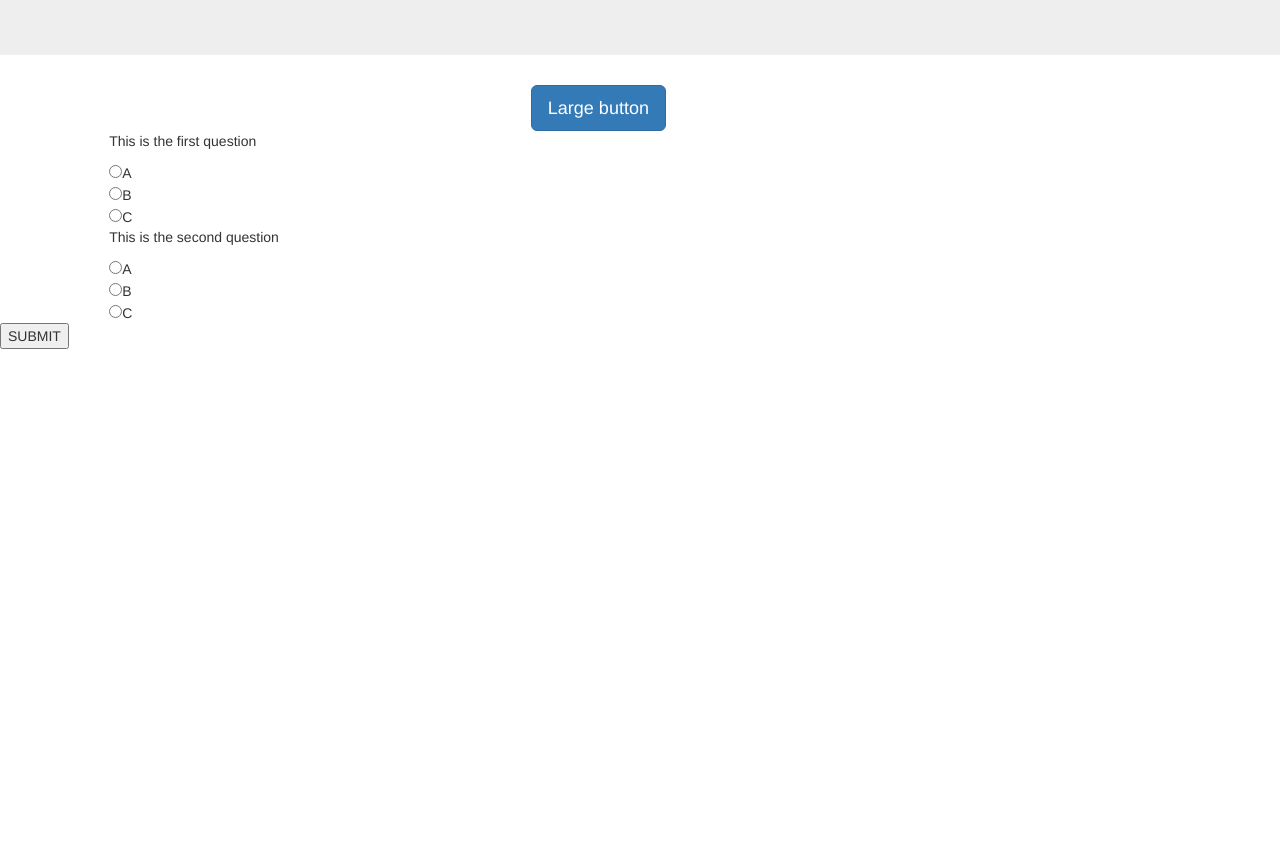
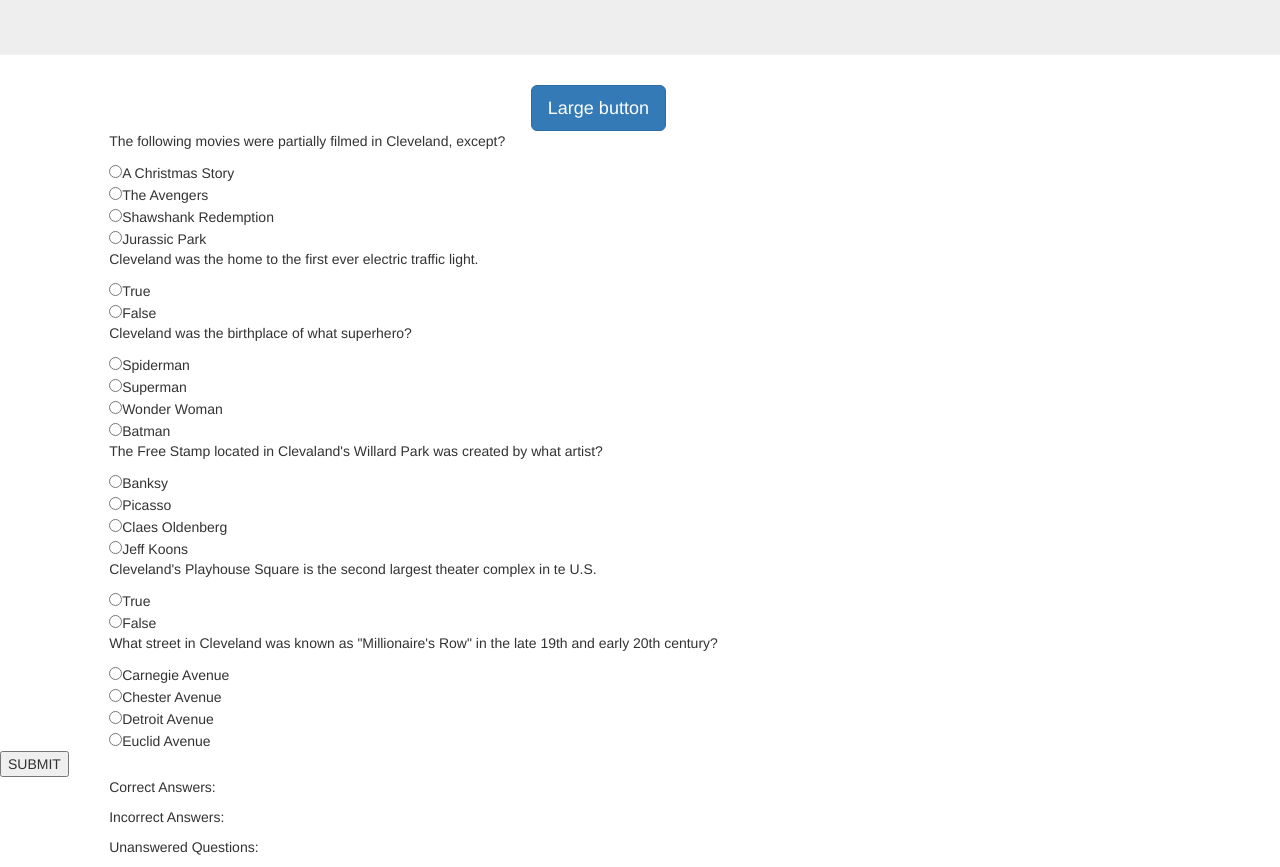
Before and after one commit to jspildener/TriviaGame, a plain HTML site: page index.html in a window 1280 px wide. Shown: the part 140-1007 px from the top of the page. Before the commit the page ends 800 px from the top, so only its background shows below. Drawn offline with nearby package versions, Linux system fonts and the light colour scheme.

Commit message:
questions added with working radio buttons

```diff
--- a/assets/javascript/app.js
+++ b/assets/javascript/app.js
@@ -4,21 +4,26 @@ $(document).ready(function() {
         var amountCorrect = 0;
         var amountIncorrect = 0;
         var amountUnanswered = 0;
-        for (var i = 1; i <= 2; i++) {
-            var radios = $("input[name=answer"+i+"]");
+        for (var i = 1; i <= 6; i++) {
+            var radios = $("input[name=answer" + i + "]");
             var wasAnswered = false;
+
             for (var j = 0; j < radios.length; j++) {
                 var radio = radios[j];
                 if (radio.value == "correct" && radio.checked) {
                     amountCorrect++;
                     wasAnswered = true;
-                }else if (radio.value == "wrong" && radio.checked){
+                    $("#correctScore").text(amountCorrect);
+
+                } else if (radio.value == "wrong" && radio.checked) {
                     amountIncorrect++;
                     wasAnswered = true;
+                    $("#incorrectScore").text(amountIncorrect);
                 }
             }
-            if (!wasAnswered){
+            if (!wasAnswered) {
                 amountUnanswered++;
+                $("#unansweredQuestions").text(amountUnanswered);
             }
         }
         console.log("Correct Responses: " + amountCorrect);
@@ -27,6 +32,12 @@ $(document).ready(function() {
     }
 
     $("#submit").on("click", answerCheck);
+
+$("#startButton").on("click", function() {
+
+
+
+
 
 
 
--- a/index.html
+++ b/index.html
@@ -1,4 +1,3 @@
-<!-- Coin Flip HTML -->
 <!DOCTYPE html>
 <html lang="en-us">
 
@@ -20,7 +19,7 @@
             </div>
             <div class="row">
                 <div class="mainButton col-md-5"></div>
-                <button type="button" class="btn btn-primary btn-lg">Large button</button>
+                <button id="startButton" type="button" class="btn btn-primary btn-lg">Large button</button>
             </div>
         </div>
         <div id="questionPage">
@@ -28,12 +27,14 @@
                 <div class="row">
                     <div class="col-md-8 col-md-offset-1">
                         <div id="question1" class="questionGroup">
-                            <p>This is the first question</p>
-                            <input type="radio" name="answer1" value="correct">A
+                            <p>The following movies were partially filmed in Cleveland, except?</p>
+                            <input type="radio" name="answer1" value="wrong">A Christmas Story
                             <br>
-                            <input type="radio" name="answer1" value="wrong">B
+                            <input type="radio" name="answer1" value="wrong">The Avengers
                             <br>
-                            <input type="radio" name="answer1" value="wrong">C
+                            <input type="radio" name="answer1" value="wrong">Shawshank Redemption
+                            <br>
+                            <input type="radio" name="answer1" value="correct">Jurassic Park
                             <br>
                         </div>
                     </div>
@@ -41,12 +42,66 @@
                 <div class="row">
                     <div class="col-md-8 col-md-offset-1">
                         <div id="question2" class="questionGroup">
-                            <p>This is the second question</p>
-                            <input type="radio" name="answer2" value="correct">A
+                            <p>Cleveland was the home to the first ever electric traffic light.</p>
+                            <input type="radio" name="answer2" value="correct">True
                             <br>
-                            <input type="radio" name="answer2" valus="wrong">B
+                            <input type="radio" name="answer2" value="wrong">False
                             <br>
-                            <input type="radio" name="answer2" value="wrong">C
+                        </div>
+                    </div>
+                </div>
+                <div class="row">
+                    <div class="col-md-8 col-md-offset-1">
+                        <div id="question3" class="questionGroup">
+                            <p>Cleveland was the birthplace of what superhero?</p>
+                            <input type="radio" name="answer3" value="wrong">Spiderman
+                            <br>
+                            <input type="radio" name="answer3" value="correct">Superman
+                            <br>
+                            <input type="radio" name="answer3" value="wrong">Wonder Woman
+                            <br>
+                            <input type="radio" name="answer3" value="wrong">Batman
+                            <br>
+                        </div>
+                    </div>
+                </div>
+                <div class="row">
+                    <div class="col-md-8 col-md-offset-1">
+                        <div id="question4" class="questionGroup">
+                            <p>The Free Stamp located in Clevaland's Willard Park was created by what artist?</p>
+                            <input type="radio" name="answer4" value="wrong">Banksy
+                            <br>
+                            <input type="radio" name="answer4" value="wrong">Picasso
+                            <br>
+                            <input type="radio" name="answer4" value="correct">Claes Oldenberg
+                            <br>
+                            <input type="radio" name="answer4" value="wrong">Jeff Koons
+                            <br>
+                        </div>
+                    </div>
+                </div>
+                <div class="row">
+                    <div class="col-md-8 col-md-offset-1">
+                        <div id="question5" class="questionGroup">
+                            <p>Cleveland's Playhouse Square is the second largest theater complex in te U.S.</p>
+                            <input type="radio" name="answer5" value="correct">True
+                            <br>
+                            <input type="radio" name="answer5" value="wrong">False
+                            <br>
+                        </div>
+                    </div>
+                </div>
+                <div class="row">
+                    <div class="col-md-8 col-md-offset-1">
+                        <div id="question6" class="questionGroup">
+                            <p>What street in Cleveland was known as "Millionaire's Row" in the late 19th and early 20th century?</p>
+                            <input type="radio" name="answer6" value="wrong">Carnegie Avenue
+                            <br>
+                            <input type="radio" name="answer6" value="wrong">Chester Avenue
+                            <br>
+                            <input type="radio" name="answer6" value="wrong">Detroit Avenue
+                            <br>
+                            <input type="radio" name="answer6" value="correct">Euclid Avenue
                             <br>
                         </div>
                     </div>
@@ -54,7 +109,17 @@
             </form>
             <button id="submit" type="submit">SUBMIT</button>
         </div>
-    </div>
+        <div id="endPage">
+            <div class="row">
+                <div class="col-md-2 col-md-offset-1">
+                    <div class="total">
+                        <p>Correct Answers: <span id="correctScore"></span></p>
+                        <p>Incorrect Answers: <span id="incorrectScore"></span></p>
+                        <p>Unanswered Questions: <span id="unansweredQuestions"></span></p>
+                    </div>
+                </div>
+            </div>
+        </div>
     </div>
     <script type="text/javascript" src="assets/javascript/app.js"></script>
 </body>
```
